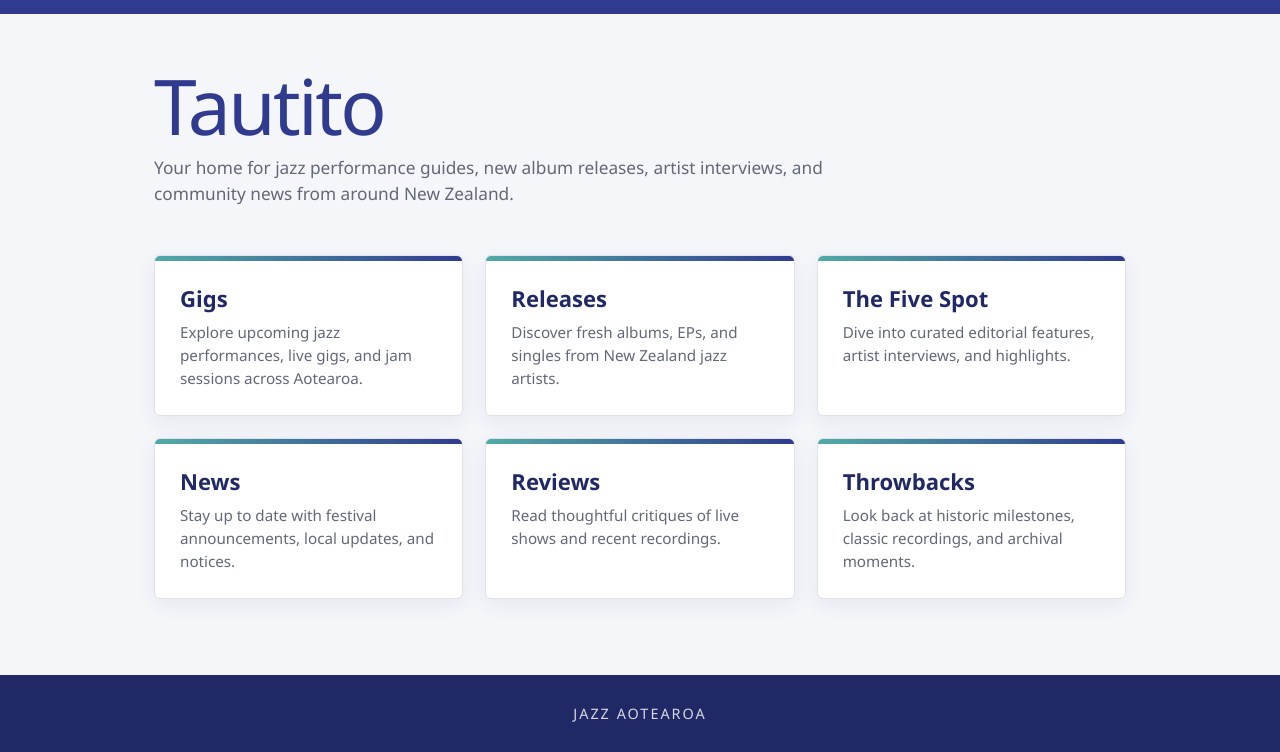
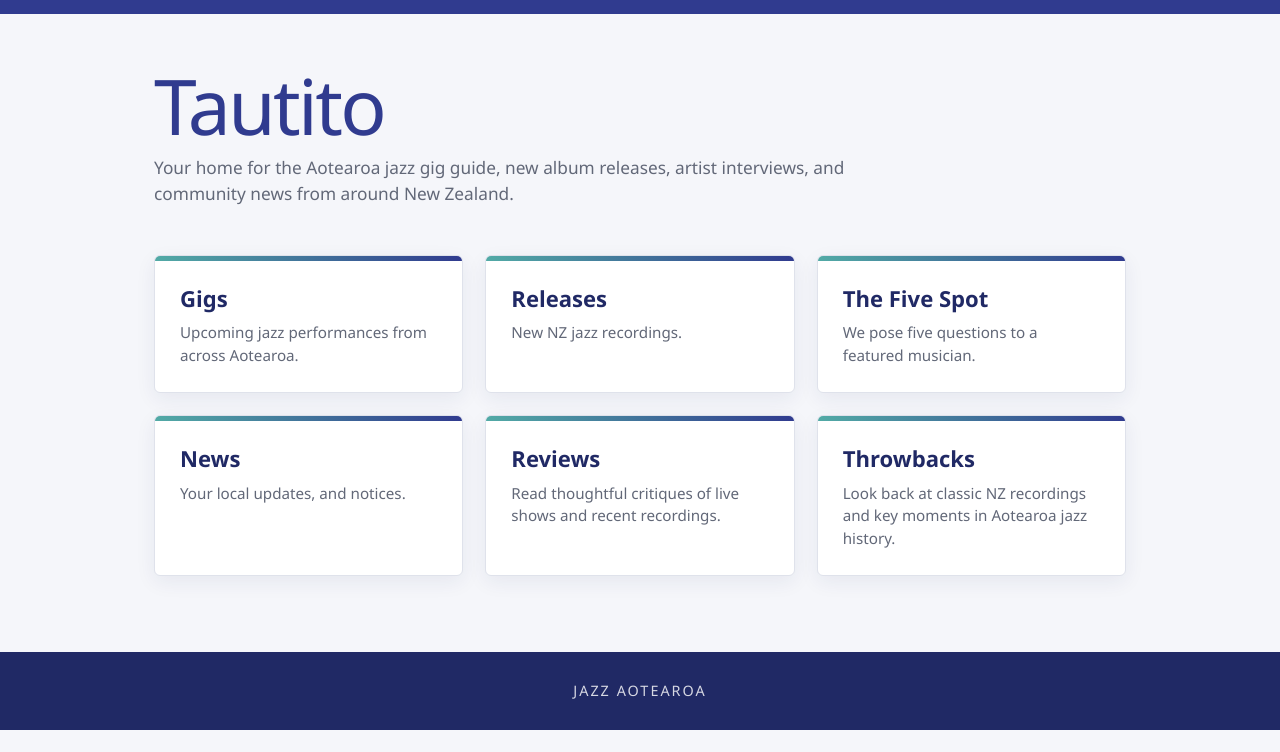
Before and after one commit to tautitoaotearoa/Tautito, a plain HTML site: page index.html in a window 1280 px wide. Shown: the part 106-858 px from the top of the page. After the commit the page ends 836 px from the top, so only its background shows below. Drawn offline with Linux system fonts and the light colour scheme.

Commit message:
Update index.html

```diff
--- a/index.html
+++ b/index.html
@@ -251,28 +251,28 @@
   <main>
     <div class="hero">
       <h1>Tautito</h1>
-      <p class="intro">Your home for jazz performance guides, new album releases, artist interviews, and community news from around New Zealand.</p>
+      <p class="intro">Your home for the Aotearoa jazz gig guide, new album releases, artist interviews, and community news from around New Zealand.</p>
     </div>
 
     <section class="grid" aria-label="Site sections">
       <a href="gigs.html" class="card">
         <h2>Gigs</h2>
-        <p>Explore upcoming jazz performances, live gigs, and jam sessions across Aotearoa.</p>
+        <p>Upcoming jazz performances from across Aotearoa.</p>
       </a>
 
       <a href="releases.html" class="card">
         <h2>Releases</h2>
-        <p>Discover fresh albums, EPs, and singles from New Zealand jazz artists.</p>
+        <p>New NZ jazz recordings.</p>
       </a>
 
       <a href="interviews.html" class="card">
         <h2>The Five Spot</h2>
-        <p>Dive into curated editorial features, artist interviews, and highlights.</p>
+        <p>We pose five questions to a featured musician.</p>
       </a>
 
       <a href="news.html" class="card">
         <h2>News</h2>
-        <p>Stay up to date with festival announcements, local updates, and notices.</p>
+        <p>Your local updates, and notices.</p>
       </a>
 
       <a href="reviews.html" class="card">
@@ -282,7 +282,7 @@
 
       <a href="throwbacks.html" class="card">
         <h2>Throwbacks</h2>
-        <p>Look back at historic milestones, classic recordings, and archival moments.</p>
+        <p>Look back at classic NZ recordings and key moments in Aotearoa jazz history.</p>
       </a>
     </section>
   </main>
```
